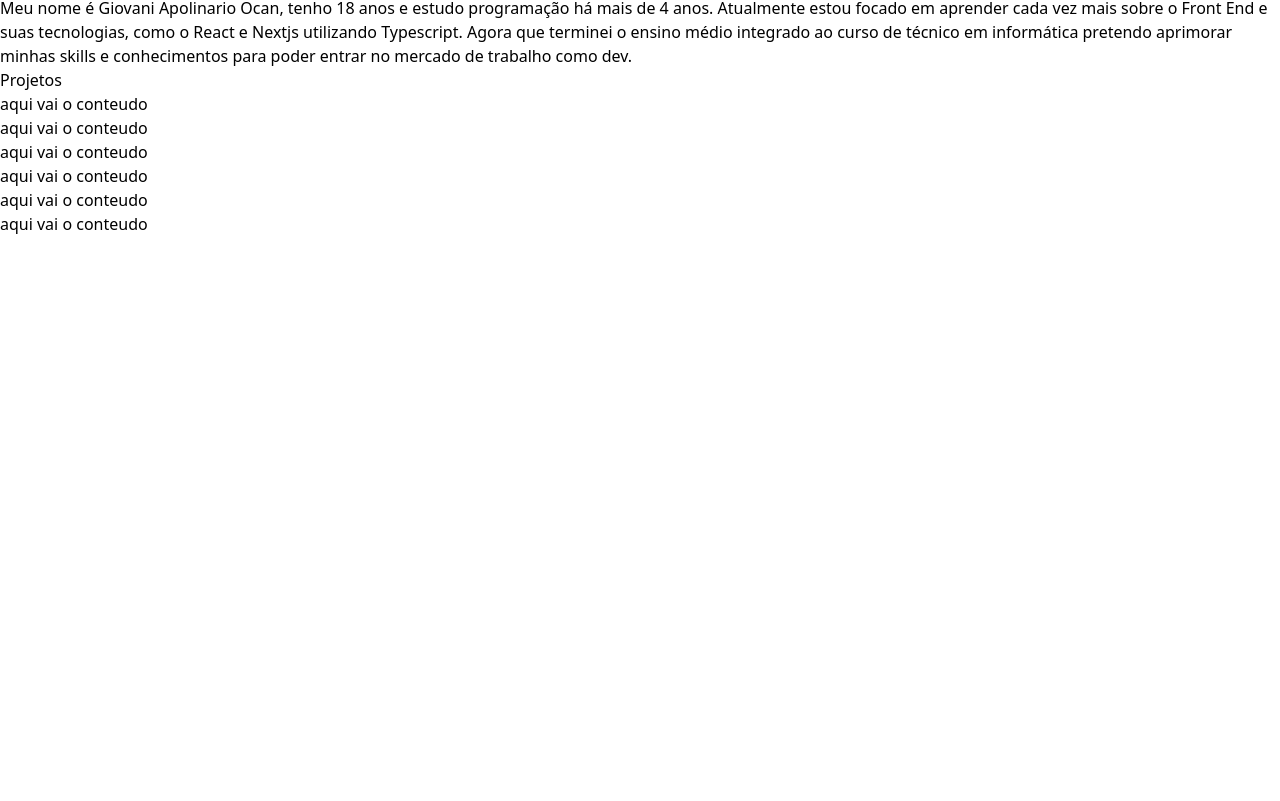
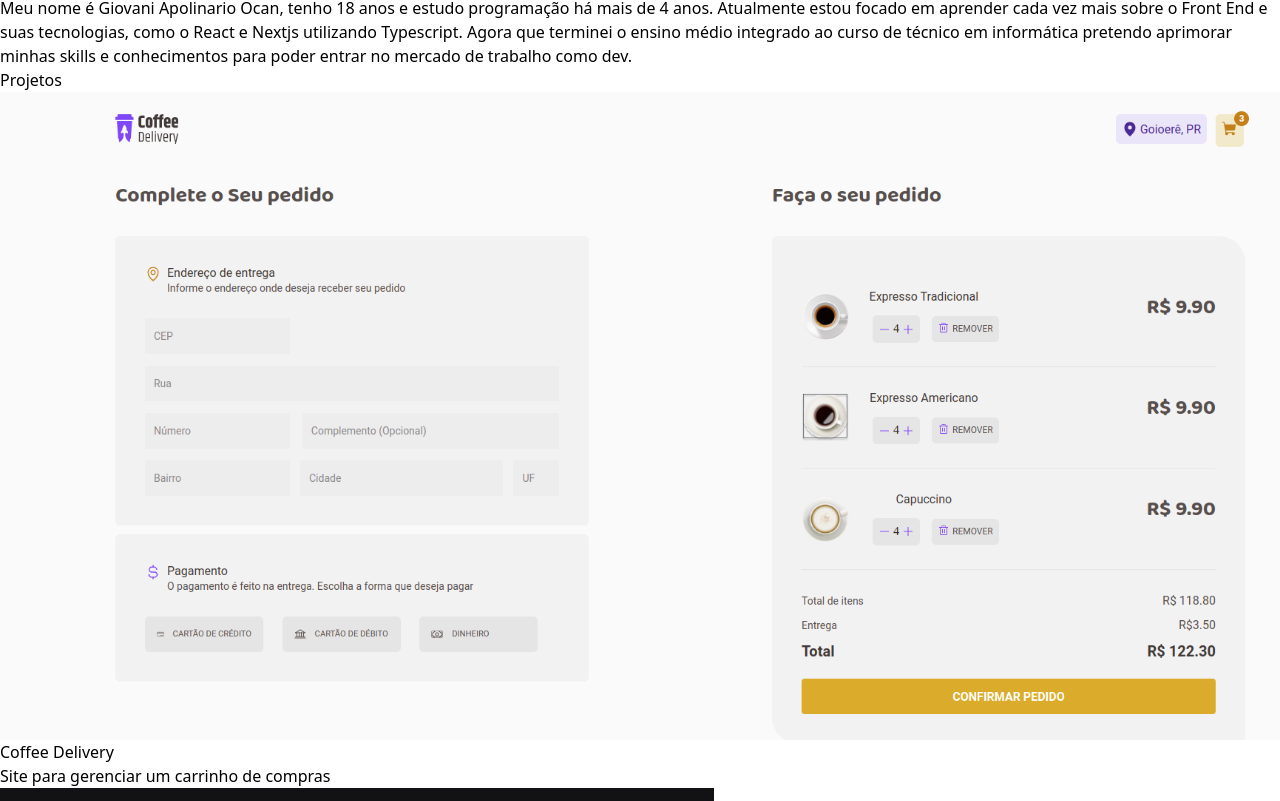
Before and after one commit to giovaniocan/react-portolio, a Next.js app: page / in a window 1280 px wide. Shown: the part 439-1240 px from the top of the page. Before the commit the page ends 800 px from the top, so only its background shows below. Built offline with nearby package versions, Linux system fonts and the light colour scheme.

Commit message:
css from project is finished

```diff
--- a/src/components/Projects.tsx
+++ b/src/components/Projects.tsx
@@ -1,16 +1,13 @@
 import { ProjectCard } from './ProjectsCard'
+import { CoffeDelivery, IgniteShop } from '../utils/projects'
 
 export function Projects() {
   return (
     <div id="projects" className=" w-full flex items-center flex-col ">
       <h1 className=" mt-24 text-4xl leading-10 font-medium maxw ">Projetos</h1>
       <div className=" mt-10 flex items-center justify-center gap-12 flex-wrap ">
-        <ProjectCard />
-        <ProjectCard />
-        <ProjectCard />
-        <ProjectCard />
-        <ProjectCard />
-        <ProjectCard />
+        <ProjectCard project={CoffeDelivery} />
+        <ProjectCard project={IgniteShop} />
       </div>
     </div>
   )
--- a/src/components/ProjectsCard.tsx
+++ b/src/components/ProjectsCard.tsx
@@ -1,7 +1,23 @@
-export function ProjectCard() {
+import Image, { StaticImageData } from 'next/image'
+
+export type ProjectType = {
+  title: string
+  description: string
+  techs: string[]
+  image: StaticImageData
+  github: string
+}
+
+interface Props {
+  project: ProjectType
+}
+
+export function ProjectCard({ project }: Props) {
   return (
-    <div className=" w-80 h-44 bg-gray-200 border-solid border rounded border-gray-400  dark:bg-zinc-800/75 dark:border-zinc-700">
-      aqui vai o conteudo
+    <div className=" max-w-xs h-80 p-4 cursor-pointer bg-gray-200 border-solid border rounded border-gray-400  hover:border-green-500 dark:bg-zinc-800/75 dark:border-zinc-700 dark:hover:border-green-500 ">
+      <Image className="object-cover" alt="" src={project.image} />
+      <h3 className=" mt-4 text-lg text-zinc-200 ">{project.title}</h3>
+      <p className=" mt-1 text-sm text-zinc-400">{project.description}</p>
     </div>
   )
 }
--- a/src/utils/projects.ts
+++ b/src/utils/projects.ts
@@ -11,10 +11,10 @@ const IgniteShop = {
 
 const CoffeDelivery = {
   title: 'Coffee Delivery',
-  description: 'Site paragerenciar um carrinho de compras',
+  description: 'Site para gerenciar um carrinho de compras',
   techs: ['React', 'TypeScript', 'Styled-components'],
   image: CoffeDeliveryPng,
   github: 'https://github.com/giovaniocan/Coffee-Delivery',
 }
 
-export { CoffeDelivery, IgniteShop }
+export { IgniteShop, CoffeDelivery }
```
